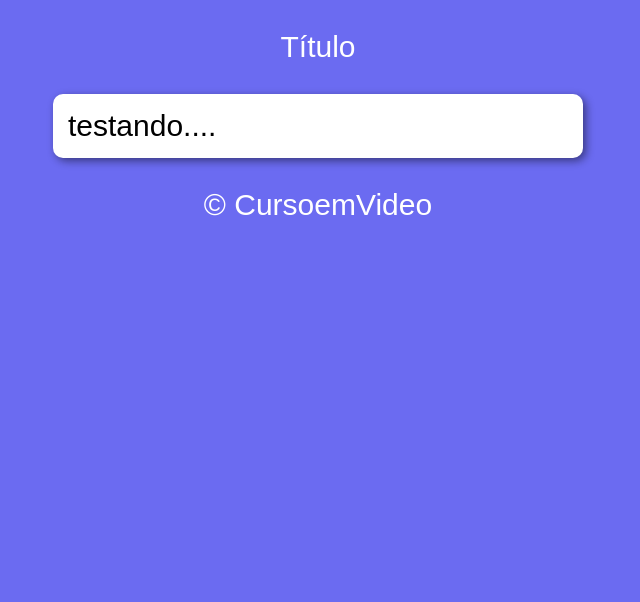
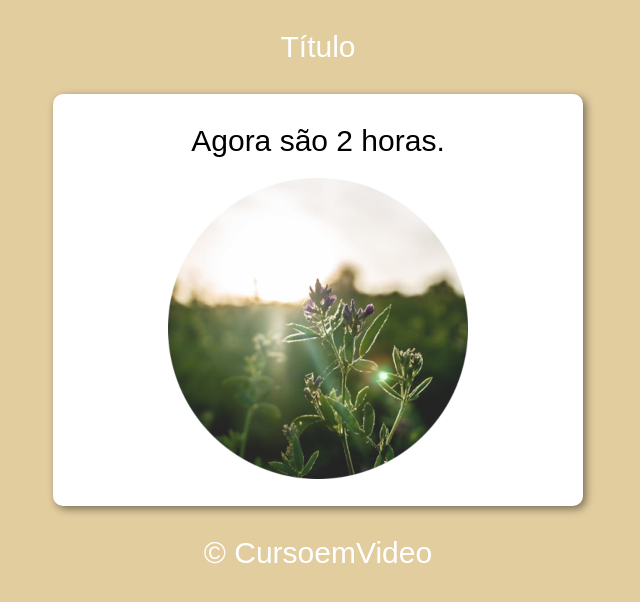
Before and after one commit to Vinicius-dv/javascript, a plain HTML site: page Exercícios/Ex0011/index.html in a window 1280 px wide. Shown: the whole page, without its empty margins (322-962 px from the left). Drawn offline with Linux system fonts and the light colour scheme.

Commit message:
Exercício Ex0011 feito

```diff
--- a/Exercícios/Ex0011/index.html
+++ b/Exercícios/Ex0011/index.html
@@ -6,17 +6,17 @@
     <title>Sistrma de horários</title>
     <link rel="stylesheet" href="style.css">
 </head>
-<body>
+<body onload="carregar()">
     <header>
         <h1>Título</h1>
     </header>
 
     <section>
-        <div>
-            <p>testando....</p>
+        <div id="msg">
+            Aqui vai aparecer a hora...
         </div>
-        <div>
-
+        <div id="foto">
+            <img id="manhã" src="imagens/manha.png" alt="Foto de uma imagem de uma manhã ensolarada">
         </div>
     </section>
 
--- a/Exercícios/Ex0011/script.js
+++ b/Exercícios/Ex0011/script.js
@@ -0,0 +1,24 @@
+function carregar(){
+    var msg = window.document.getElementById('msg')
+    var img = window.document.getElementById('manhã')
+    var data = new Date()
+    var hora = data.getHours()
+
+
+    msg.innerHTML = `Agora são ${hora} horas.`
+    if(hora>=0 && hora< 12){
+        //BOM DIA
+        img.src = 'imagens/manha.png'
+        document.body.style.background = '#e2cd9f'
+    } else{
+        if(hora>=12 && hora<18){
+            //BOA TARDE
+            img.src = 'imagens/tarde.png'
+            document.body.style.background = '#b9846f'
+        } else{
+            //BOA NOITE
+            img.src = 'imagens/noite.png'
+            document.body.style.background = '#515154'
+        }
+    }
+}
--- a/Exercícios/Ex0011/style.css
+++ b/Exercícios/Ex0011/style.css
@@ -24,6 +24,11 @@ section{
     margin: auto;
     box-shadow: 3px 3px 8px rgba(0, 0, 0, 0.465);
 }
+div{
+    text-align: center;
+    margin-top: 10px;
+    padding: 5px;
+}
 footer{
     display: flex;
     justify-content: center;
```
Also changed, not shown: Exercícios/Ex0011/imagens/Noite.png (added), Exercícios/Ex0011/imagens/manha.png (added), Exercícios/Ex0011/imagens/pexels-artur-roman-1167355.jpg (deleted), Exercícios/Ex0011/imagens/pexels-nihat-69224.jpg (deleted), Exercícios/Ex0011/imagens/pexels-pixabay-414144.jpg (deleted), Exercícios/Ex0011/imagens/tarde.png (added).
